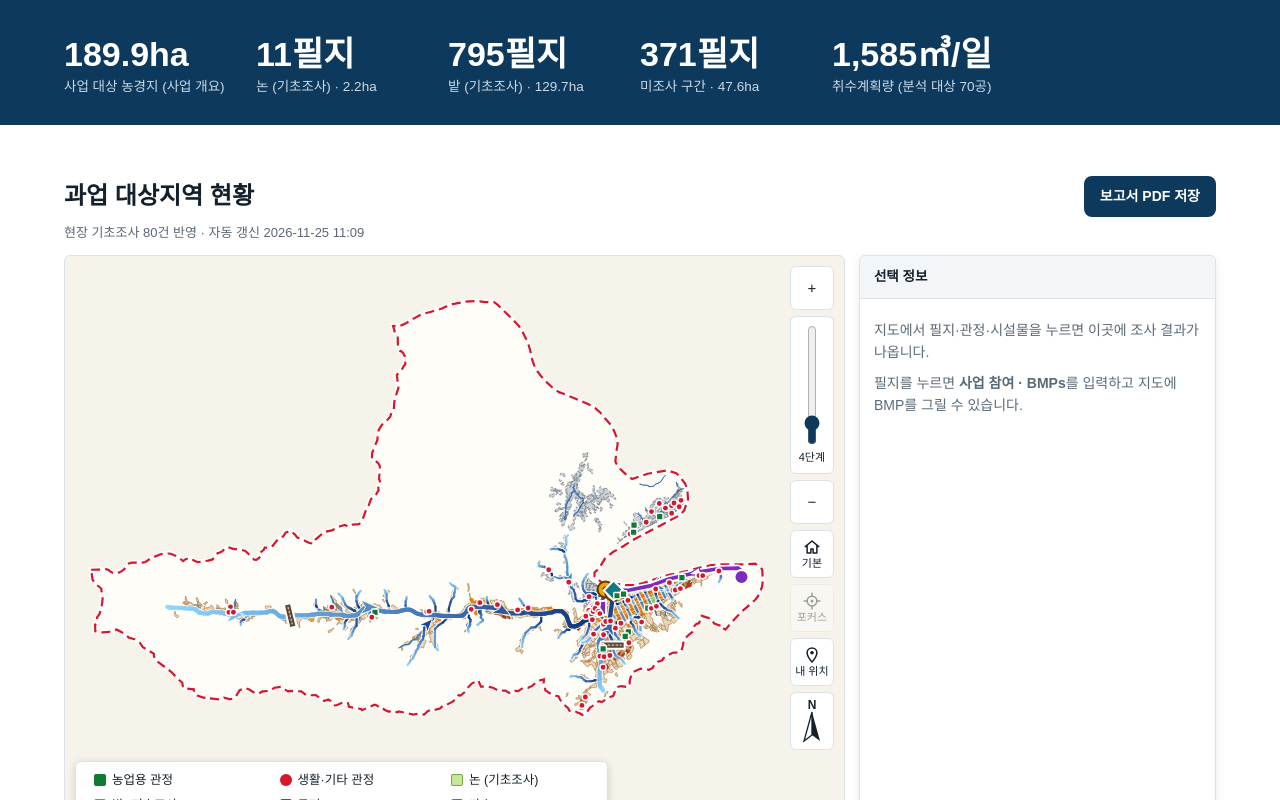
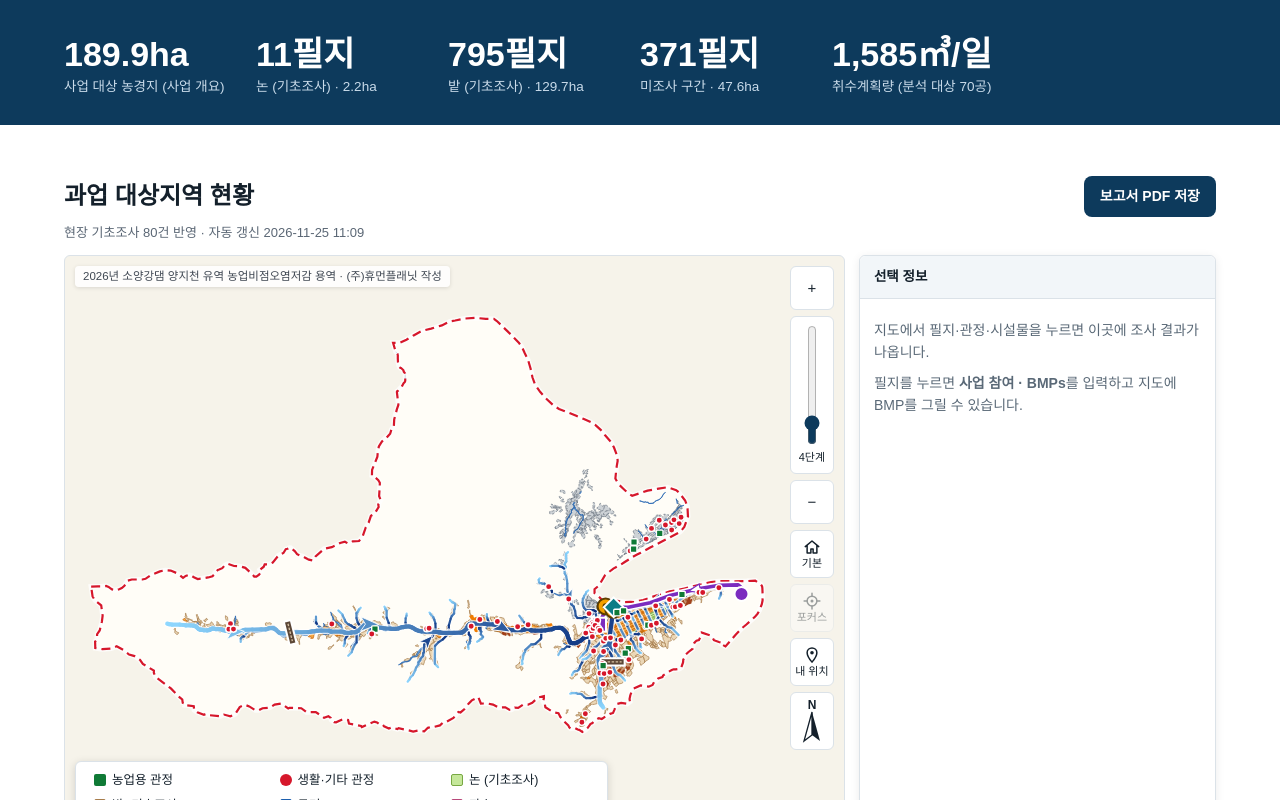
Before and after one commit to leeyh890221/seori-gis, a plain HTML site: page embed.html in a window 1280 px wide. Drawn offline with Linux system fonts and the light colour scheme; a web font is replaced by a local one.

Commit message:
Add files via upload

```diff
--- a/embed.html
+++ b/embed.html
@@ -8,10 +8,11 @@
 </head>
 <body>
 <!-- FieldMappy 삽입용: 상단 로고·헤드라인과 회사정보를 빼고 면적·필지·용수사용량 수치와 작성자 정보만 보여줍니다 -->
-<iframe id="f" src="index.html" allow="geolocation" title="서리 과업 대상지역 GIS 분석"></iframe>
+<iframe id="f" allow="geolocation" title="서리 과업 대상지역 GIS 분석"></iframe>
 <script>
 document.getElementById('f').addEventListener('load', function () {
   var f = this;
+  try { if (!/index\.html/.test(f.contentWindow.location.href)) return; } catch (e) {}
   try {
     var d = f.contentDocument;
     var ob = d.querySelector('.orgbar');
@@ -43,6 +44,8 @@ document.getElementById('f').addEventListener('load', function () {
   } catch (e) {}
   f.className = 'on';
 });
+// 항상 최신 GIS 화면을 불러옵니다 (브라우저 캐시 때문에 옛 화면이 보이는 것 방지)
+document.getElementById('f').src = 'index.html?v=' + Date.now();
 </script>
 </body>
 </html>
--- a/index.html
+++ b/index.html
@@ -203,6 +203,7 @@ footer{color:var(--sub);font-size:13.5px;border-top:1px solid var(--line)}
 #map-sec .side .pwrap.min .panel{display:block}
 #map-sec .side .panel{flex:1 1 auto;min-height:0}
 .pintro{font-size:14px!important;line-height:1.6}
+#map-sec .mapbox .credit{left:10px;top:10px;right:auto;bottom:auto;max-width:calc(100% - 90px);white-space:normal;line-height:1.45;box-shadow:0 1px 4px rgba(0,0,0,.12)}
 @media(max-width:760px){
  #map-sec .mapgrid{grid-template-columns:minmax(0,1fr)}
  #map-sec .mapgrid .side{grid-column:1;grid-row:2;height:min(62vh,560px);margin-top:10px}
```
